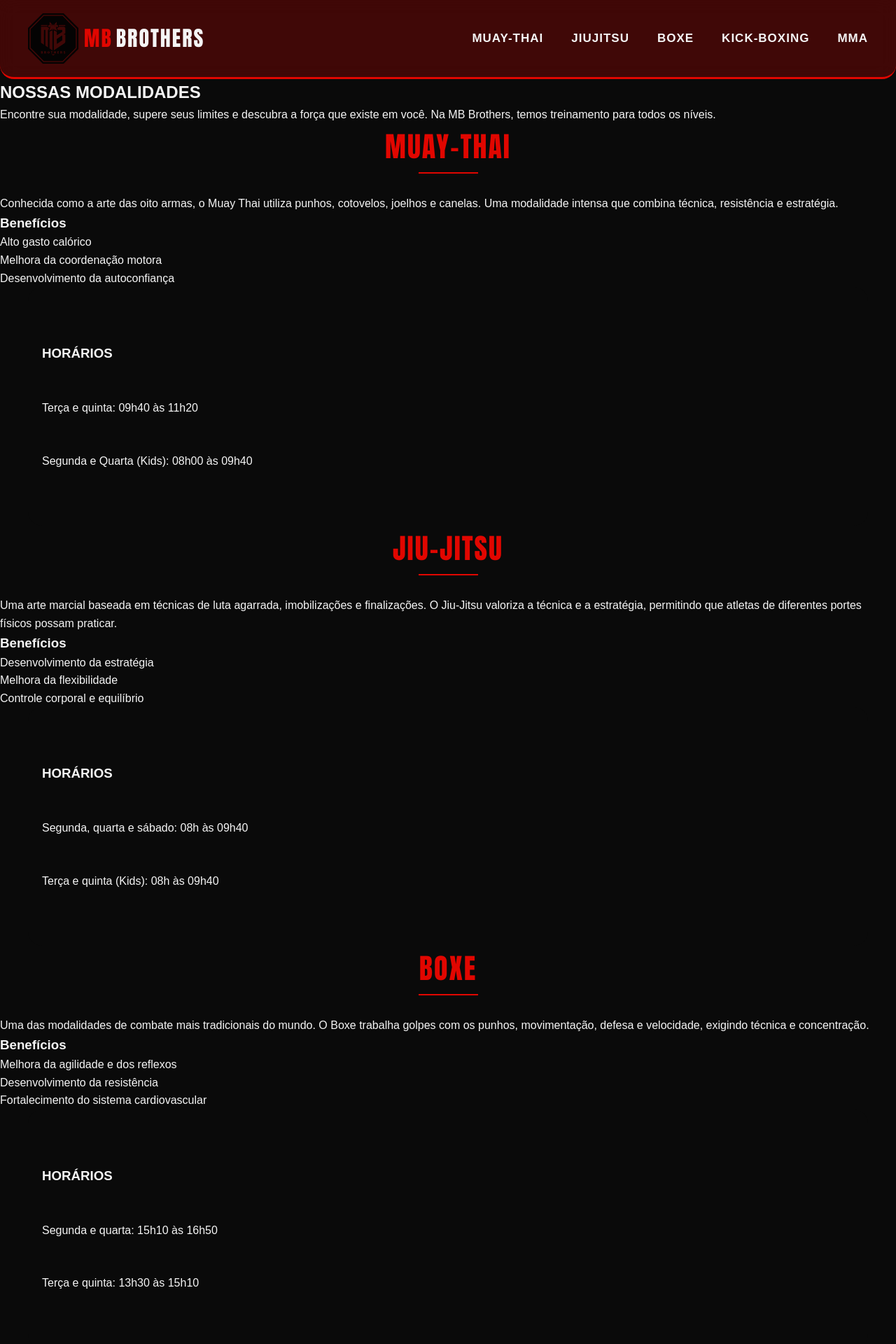
After one commit to MB-Brothers-Web-Application/MB-Brothers-Web-Application, a Flask app: template projeto-mb-brothers/templates/turmas.html in a window 1280 px wide. The commit adds this page. Shown: the top 1920 px of the page at 70% size. Run offline with Flask 3, Linux system fonts and the light colour scheme; the template is opened without the code that fills it, so the values that code supplies are empty.

Commit message:
feat/html-turmas: Adiciona html das turmas e modalidades

```diff
--- a/projeto-mb-brothers/static/css/style.css
+++ b/projeto-mb-brothers/static/css/style.css
@@ -6,9 +6,10 @@
     --vermelho: #e10600;
     --vermelho-escuro: #470100;
     --branco: #f5f5f5;
-    --fonte-titulo: Impact, "Arial Narrow Bold", "Arial Black", sans-serif;
-    --fonte-texto: "Segoe UI", Arial, sans-serif;
+    --fonte-titulo: Impact, 'Oswald', sans-serif;
+    --fonte-texto: 'Oswald', sans-serif;
 }
+
 .hero {
     position: relative;
     overflow: hidden;
--- a/projeto-mb-brothers/templates/base.html
+++ b/projeto-mb-brothers/templates/base.html
@@ -3,8 +3,14 @@
 <head>
     <meta charset="UTF-8">
     <meta name="viewport" content="width=device-width, initial-scale=1.0">
+
     <link rel="stylesheet" href="{{ url_for('static', filename='css/style.css') }}">
     <link rel="stylesheet" href="https://cdnjs.cloudflare.com/ajax/libs/font-awesome/6.7.2/css/all.min.css">
+
+    <link rel="preconnect" href="https://fonts.googleapis.com">
+    <link rel="preconnect" href="https://gstatic.com" crossorigin>
+    <link href="https://googleapis.com" rel="stylesheet">
+
     <title>{% block titulo %}MB Brothers{% endblock %}</title>
 </head>
 <body>
--- /dev/null
+++ b/projeto-mb-brothers/templates/turmas.html
@@ -0,0 +1,280 @@
+<!DOCTYPE html>
+<html lang="en">
+<head>
+    <meta charset="UTF-8">
+    <meta name="viewport" content="width=device-width, initial-scale=1.0">
+
+    <link rel="stylesheet" href="{{ url_for('static', filename='css/style.css') }}">
+    <link rel="stylesheet" href="https://cdnjs.cloudflare.com/ajax/libs/font-awesome/6.7.2/css/all.min.css">
+
+    <link rel="preconnect" href="https://fonts.googleapis.com">
+    <link rel="preconnect" href="https://fonts.gstatic.com" crossorigin>
+    <link href="https://fonts.googleapis.com/css2?family=Bebas+Neue&display=swap" rel="stylesheet">
+
+    <title>{% block titulo %}MB Brothers - Turmas{% endblock %}</title>
+</head>
+<body>
+    <header>
+        <div id="logo">
+            <a href="#hero">
+            <img src="static/img/Logo-MB-Vetor.svg" alt="Logo da MB Brothers">
+            <span class="mb">MB</span><span class="brothers">Brothers</span>
+            </a>
+        </div>
+        <nav>
+            <a href="#menu" class="menu-toggle abrir" aria-label="Abrir menu">
+                <span></span>
+                <span></span>
+                <span></span>
+            </a>
+            <a href="#fechar" class="menu-toggle fechar" aria-label="Fechar menu">
+                <span></span>
+                <span></span>
+                <span></span>
+            </a>
+            <ul class="items" id="menu">
+                <li><a href="#muaythai">Muay-thai</a></li>
+                <li><a href="#jiujitsu">JiuJitsu</a></li>
+                <li><a href="#boxe">Boxe</a></li>
+                <li><a href="#kickboxing">Kick-Boxing</a></li>
+                <li><a href="#mma">MMA</a></li>
+            </ul>
+        </nav>
+    </header>
+    <main>
+        <section id="introducao">
+            <h1>NOSSAS MODALIDADES</h1>
+            <p>
+                Encontre sua modalidade, supere seus limites e descubra
+                a força que existe em você. Na MB Brothers, temos
+                treinamento para todos os níveis.
+            </p>
+        </section>
+        <section id="turmas">
+            <div id="muaythai" class="modalidade">
+                <h2>MUAY-THAI</h2>
+                <p>Conhecida como a arte das oito armas, o Muay Thai utiliza punhos, cotovelos, joelhos e canelas. Uma modalidade intensa que combina técnica, resistência e estratégia.</p>
+                <div>
+                    <h3>Benefícios</h3>
+                    <ul>
+                        <li>Alto gasto calórico</li>
+                        <li>Melhora da coordenação motora</li>
+                        <li>Desenvolvimento da autoconfiança</li>
+                    </ul>
+                </div>
+
+                <div class="horarios">
+                    <h3>HORÁRIOS</h3>
+                    <p>Terça e quinta: 09h40 às 11h20</p>
+                    <p>Segunda e Quarta (Kids): 08h00 às 09h40</p>
+                </div>
+            </div>
+            <div id="jiujitsu" class="modalidade">
+                <h2>JIU-JITSU</h2>
+                    <p>Uma arte marcial baseada em técnicas de luta agarrada, imobilizações e finalizações. O Jiu-Jitsu valoriza a técnica e a estratégia, permitindo que atletas de diferentes portes físicos possam praticar.</p>
+                <div>
+                    <h3>Benefícios</h3>
+                    <ul>
+                        <li>Desenvolvimento da estratégia</li>
+                        <li>Melhora da flexibilidade</li>
+                        <li>Controle corporal e equilíbrio</li>
+                    </ul>
+                </div>
+
+                <div class="horarios">
+                    <h3>HORÁRIOS</h3>
+                    <p>Segunda, quarta e sábado: 08h às 09h40</p>
+                    <p>Terça e quinta (Kids): 08h às 09h40</p>
+                </div>
+            </div>
+            <div id="boxe" class="modalidade">
+                <h2>BOXE</h2>
+                    <p>Uma das modalidades de combate mais tradicionais do mundo. O Boxe trabalha golpes com os punhos, movimentação, defesa e velocidade, exigindo técnica e concentração.</p>
+                <div>
+                    <h3>Benefícios</h3>
+                    <ul>
+                        <li>Melhora da agilidade e dos reflexos</li>
+                        <li>Desenvolvimento da resistência</li>
+                        <li>Fortalecimento do sistema cardiovascular</li>
+                    </ul>
+                </div>
+
+                <div class="horarios">
+                    <h3>HORÁRIOS</h3>
+                    <p>Segunda e quarta: 15h10 às 16h50</p>
+                    <p>Terça e quinta: 13h30 às 15h10</p>
+                </div>
+            </div>
+            <div id="kickboxing" class="modalidade">
+                <h2>KICK-BOXING</h2>
+                    <p>O Kickboxing combina técnicas de socos e chutes, trabalhando velocidade, potência e precisão. É uma excelente opção para quem procura condicionamento e técnicas de combate.</p>
+                <div>
+                    <h3>Benefícios</h3>
+                    <ul>
+                        <li>Desenvolvimento da potência muscular</li>
+                        <li>Melhora da resistência física</li>
+                        <li>Aumento da coordenação motora</li>
+                    </ul>
+                </div>
+
+                <div class="horarios">
+                    <h3>HORÁRIOS</h3>
+                    <p>Segunda e quarta: 13h30 às 15h10</p>
+                    <p>Terça e quinta: 15h10 às 16h50</p>
+                </div>
+            </div>
+            <div id="mma" class="modalidade">
+                <h2>MMA</h2>
+                    <p>O Mixed Martial Arts reúne diferentes artes marciais, combinando técnicas de luta em pé, quedas e combate no solo. Uma modalidade completa que exige preparo físico, estratégia e versatilidade.</p>
+                <div>
+                    <h3>Benefícios</h3>
+                    <ul>
+                        <li>Desenvolvimento de habilidades variadas</li>
+                        <li>Melhora do condicionamento físico</li>
+                        <li>Agilidade e raciocínio estratégico</li>
+                    </ul>
+                </div>
+
+                <div class="horarios">
+                    <h3>HORÁRIOS</h3>
+                    <p>Segunda à quinta: 18h10 às 19h50</p>
+                </div>
+            </div>
+        </section>
+        <section id="tabela-horarios">
+            <h2>TABELA DE HORÁRIOS</h2>
+            <table>
+                <thead>
+                    <th>Horários</th>
+                    <th>Segunda</th>
+                    <th>Terça</th>
+                    <th>Quarta</th>
+                    <th>Quinta</th>
+                    <th>Sexta</th>
+                    <th>Sábado</th>
+                </thead>
+                <tbody>
+                    <tr>
+                        <td>8h00 - 8h50</td>
+                        <td>Muay-Thai KIDS</td>
+                        <td>Jiu-Jitsu KIDS</td>
+                        <td>Muay-Thai KIDS</td>
+                        <td>Jiu-Jitsu KIDS</td>
+                        <td>Sparring</td>
+                        <td>Jiu-Jitsu</td>
+                    </tr>
+                    <tr>
+                        <td>8h50 - 9h40</td>
+                        <td>Muay-Thai KIDS</td>
+                        <td>Jiu-Jitsu KIDS</td>
+                        <td>Muay-Thai KIDS</td>
+                        <td>Jiu-Jitsu KIDS</td>
+                        <td>Sparring</td>
+                        <td>Jiu-Jitsu</td>
+                    </tr>
+                    <tr>
+                        <td>9h40 - 10h30</td>
+                        <td>Jiu-Jitsu</td>
+                        <td>Muay-Thai</td>
+                        <td>Jiu-Jitsu</td>
+                        <td>Muay-Thai</td>
+                        <td>&nbsp;</td>
+                        <td>&nbsp;</td>
+                    </tr>
+                    <tr>
+                        <td>10h30 - 11h20</td>
+                        <td>Jiu-Jitsu</td>
+                        <td>Muay-Thai</td>
+                        <td>Jiu-Jitsu</td>
+                        <td>Muay-Thai</td>
+                        <td>&nbsp;</td>
+                        <td>&nbsp;</td>
+                    </tr>
+                    <tr>
+                        <td>13h30 - 14h20</td>
+                        <td>Kick-Boxing</td>
+                        <td>Boxe</td>
+                        <td>Kick-Boxing</td>
+                        <td>Boxe</td>
+                        <td>&nbsp;</td>
+                        <td>&nbsp;</td>
+                    </tr>
+                     <tr>
+                        <td>14h20 - 15h10</td>
+                        <td>Kick-Boxing</td>
+                        <td>Boxe</td>
+                        <td>Kick-Boxing</td>
+                        <td>Boxe</td>
+                        <td>&nbsp;</td>
+                        <td>&nbsp;</td>
+                    </tr>
+                    <tr>
+                        <td>15h10 - 16h00</td>
+                        <td>Boxe</td>
+                        <td>Kick-Boxing</td>
+                        <td>Boxe</td>
+                        <td>Kick-Boxing</td>
+                        <td>&nbsp;</td>
+                        <td>&nbsp;</td>
+                    </tr>
+                    <tr>
+                        <td>16h00 - 16h50</td>
+                        <td>Boxe</td>
+                        <td>Kick-Boxing</td>
+                        <td>Boxe</td>
+                        <td>Kick-Boxing</td>
+                        <td>&nbsp;</td>
+                        <td>&nbsp;</td>
+                    </tr>
+                    <tr>
+                        <td>18h10 - 19h00</td>
+                        <td>MMA</td>
+                        <td>MMA</td>
+                        <td>MMA</td>
+                        <td>MMA</td>
+                        <td>Sparring</td>
+                        <td>&nbsp;</td>
+                    </tr>
+                    <tr>
+                        <td>19h00 - 19h50</td>
+                        <td>MMA</td>
+                        <td>MMA</td>
+                        <td>MMA</td>
+                        <td>MMA</td>
+                        <td>Sparring</td>
+                        <td>&nbsp;</td>
+                    </tr>
+                </tbody>
+            </table>
+        </section>
+        <section class="chamada">
+            <h2>PRONTO PARA COMEÇAR?</h2>
+            <p>Escolha sua modalidade e venha fazer parte da família MB Brothers!</p>
+            <a href="https://wa.me/5583982151111">ENTRE EM CONTATO</a>
+        </section>
+    </main>
+    <footer>
+        <div class="rodape-fundo">
+            <img src="{{ url_for('static', filename='img/rodape1.jpg.jpg') }}" alt="">
+            <img src="{{ url_for('static', filename='img/rodape2.jpg.jpg') }}" alt="">
+            <img src="{{ url_for('static', filename='img/rodape3.jpg.jpg') }}" alt="">
+            <img src="{{ url_for('static', filename='img/rodape4.jpg.jpg') }}" alt="">
+            <img src="{{ url_for('static', filename='img/rodape5.jpg.jpg') }}" alt="">
+        </div>
+
+        <div class="rodape-conteudo">
+            <div class="copyright">
+                <p>&copy; 2026 MB Brothers. Todos os direitos reservados.</p>
+            </div>
+            <div class="links-rodape">
+                <ul>
+                    <li><a href="#introducao">Início</a></li>
+                    <li><a href="#tabela-horarios">Horários</a></li>
+                    <li id="contato"><a href="https://wa.me/5583982151111" target="_blank"><i class="fa-brands fa-whatsapp"></i> Contato</a></li>
+                    <li><a href="https://www.instagram.com/mbbrothers__/" target="_blank"><i class="fa-brands fa-instagram"></i> Instagram</a></li>
+                </ul>
+            </div>
+        </div>
+    </footer>
+</body>
+</html>
```
